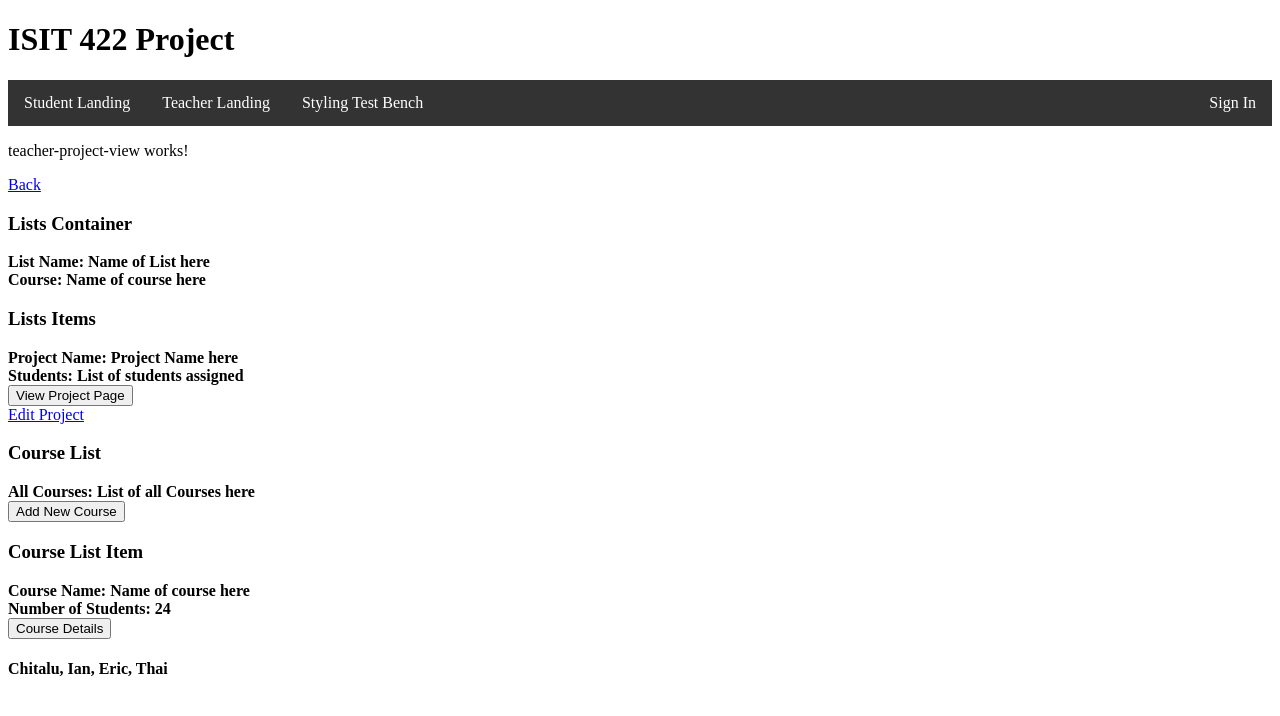
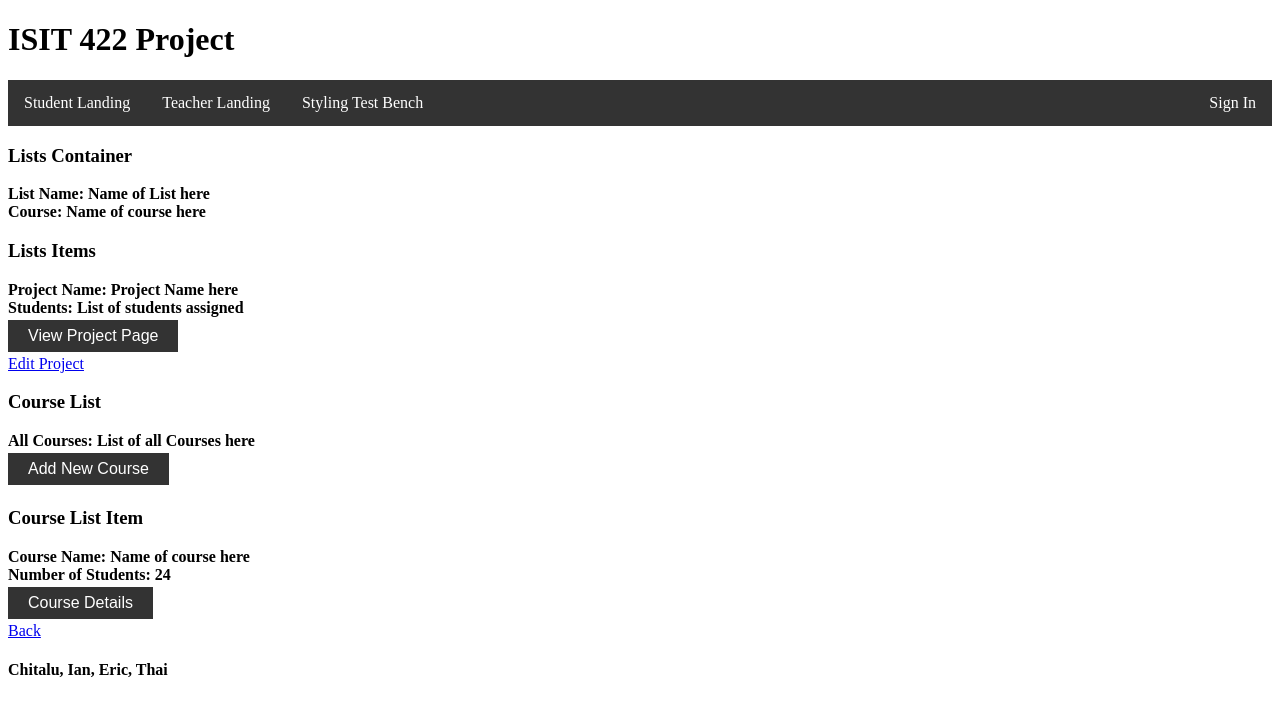
Before and after one commit to ADerangedTeddyBear/ISIT422GroupProjectAngular, an Angular app in the folder isit422-angular-project/: page /teacher-pages/teacher-project-view in a window 1280 px wide. Shown: the top 716 px of the page. Built offline with nearby package versions, Linux system fonts and the light colour scheme.

Commit message:
Added improved styling to ListComponents branch

```diff
--- a/isit422-angular-project/src/app/list-components/course-list-container/course-list-container.component.html
+++ b/isit422-angular-project/src/app/list-components/course-list-container/course-list-container.component.html
@@ -5,5 +5,5 @@
   <b>All Courses: {{courses[0].name}}</b>
   <br/>
 
-  <button>Add New Course</button>
+  <button class="button">Add New Course</button>
 </div>
--- a/isit422-angular-project/src/app/list-components/course-list-item/course-list-item.component.html
+++ b/isit422-angular-project/src/app/list-components/course-list-item/course-list-item.component.html
@@ -8,5 +8,5 @@
 
       <br/>
 
-      <button>Course Details</button>
+      <button class="button">Course Details</button>
     </div>
--- a/isit422-angular-project/src/app/list-components/list-item/list-item.component.html
+++ b/isit422-angular-project/src/app/list-components/list-item/list-item.component.html
@@ -5,7 +5,7 @@
   <b>Students: {{listItem[0].studentsAssigned}}</b>
   <br/>
 
-  <button>View Project Page</button>
+  <button class="button">View Project Page</button>
   <br/>
   <a href="../teacher-pages/edit-project-page">Edit Project</a>
 
--- a/isit422-angular-project/src/app/teacher-pages/teacher-project-view/teacher-project-view.component.html
+++ b/isit422-angular-project/src/app/teacher-pages/teacher-project-view/teacher-project-view.component.html
@@ -1,7 +1,5 @@
-<p>teacher-project-view works!</p>
-<a href="/teacher-pages/teacher-list-view">Back</a>
-
 <app-list-container></app-list-container>
 <app-list-item></app-list-item>
 <app-course-list-container></app-course-list-container>
 <app-course-list-item></app-course-list-item>
+<a href="/teacher-pages/teacher-list-view">Back</a>
--- a/isit422-angular-project/src/styles.css
+++ b/isit422-angular-project/src/styles.css
@@ -87,3 +87,21 @@ ul {
     }
     .right {float: none;}
   }
+
+  .vertnavUL {
+    list-style-type: none;
+    margin: 0;
+    padding: 0;
+    width: 25%;
+    background-color: #333;
+    position: fixed;
+    height: 100%;
+    overflow: auto;
+  }
+
+  .vertnavLI {
+    display: block;
+    color: #000;
+    padding: 8px 16px;
+    text-decoration: none;
+  }
```
